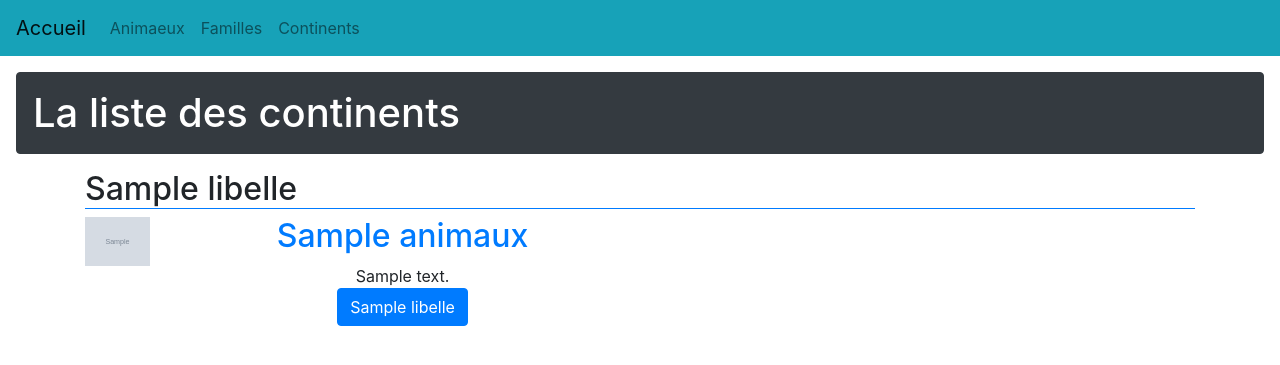
After one commit to abakarabdelsalam/SymfonyAminaux, a Symfony app: template templates/continent/continents.html.twig in a window 1280 px wide. The commit adds this page. Shown: the top 365 px of the page. Run offline with Twig, Linux system fonts and the light colour scheme; the template is opened without the code that fills it: most values are stand-ins (such as "Sample title", 1, 10 or a date in 2020); grey boxes marked "Sample" are stand-in pictures; some libraries are stand-ins or nearby versions.

```diff
--- a/templates/animal/index.html.twig
+++ b/templates/animal/index.html.twig
@@ -31,11 +31,11 @@
 					<a href="{{ path('aficher_familles',{'id': listAnimau.famille.id}) }}" class="btn btn-primary">{{listAnimau.famille.libelle}}</a>
 
 
-				</div>
+				</div><br>
 				<div>
 					{% for continent in listAnimau.continents  %}
 
-						{{continent.libelle}}
+						<a href="" class="btn btn-secondary">{{continent.libelle}}</a>
 
 					{% endfor %}
 				</div>
--- /dev/null
+++ b/templates/continent/continents.html.twig
@@ -0,0 +1,36 @@
+{% extends 'base.html.twig' %}
+{% block title %}ontinents
+{% endblock %}
+{% block monTitle %}La liste des continents
+{% endblock %}
+{% block body %}
+	<div class="container">
+		{% for continent in continents %}
+			<h2 class="border-bottom border-primary">{{continent.libelle}}</h2>
+			<div class="row">
+				{% for animal in continent.animaux %}
+					<div class="col-6">
+						<div class="row align-item-center">
+							<div class="col-12 cold-md-6 col-lg-2 text-center">
+								<img src="{{asset('images/' ~ animal.image)}}" class="img-fluid">
+							</div>
+							<div class="col text-center">
+								<h2>
+									<a href="{{ path('aficherAnimal', {'id' : animal.id }) }}">
+										{{ animal.nom }}
+									</a>
+								</h2>
+								<div>{{ animal.description }}</div>
+								<div>
+									<a href="{{ path('aficher_familles',{'id': animal.famille.id}) }}" class="btn btn-primary">{{animal.famille.libelle}}</a>
+								</div>
+							</div>
+						</div>
+					</div>
+				{% endfor %}
+			</div>
+		{% endfor %}
+	</div>
+
+
+{% endblock %}
--- a/templates/menu.html.twig
+++ b/templates/menu.html.twig
@@ -16,6 +16,12 @@
 
 				</a>
 			</li>
+			<li class="nav-item ">
+				<a class="nav-link" href="{{path('continents')}} ">Continents
+
+
+				</a>
+			</li>
 
 
 		</ul>
```
Also changed, not shown: src/Controller/ContinentController.php (added, +33 -0 lines), templates/continent/afficherContinent.html.twig (added, +37 -0 lines).
